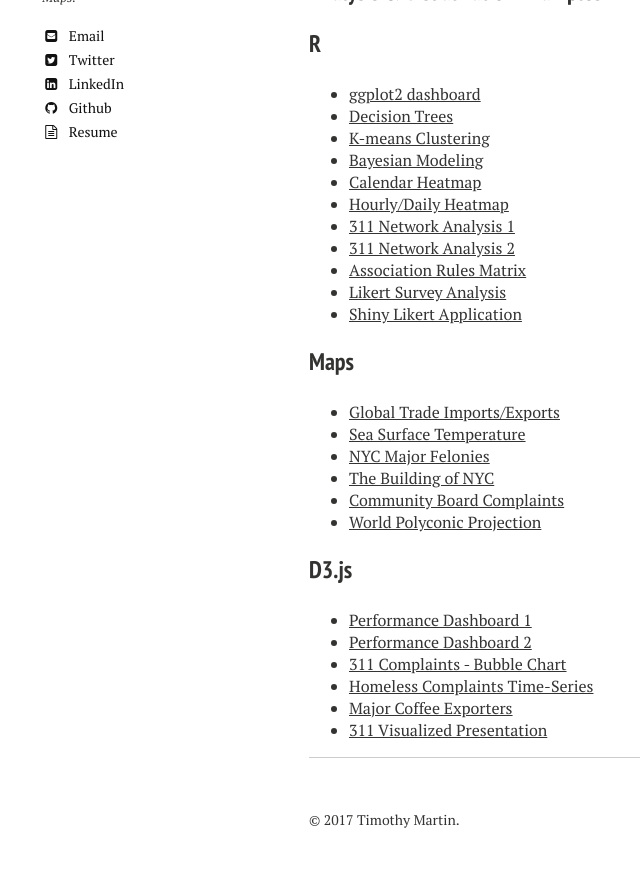
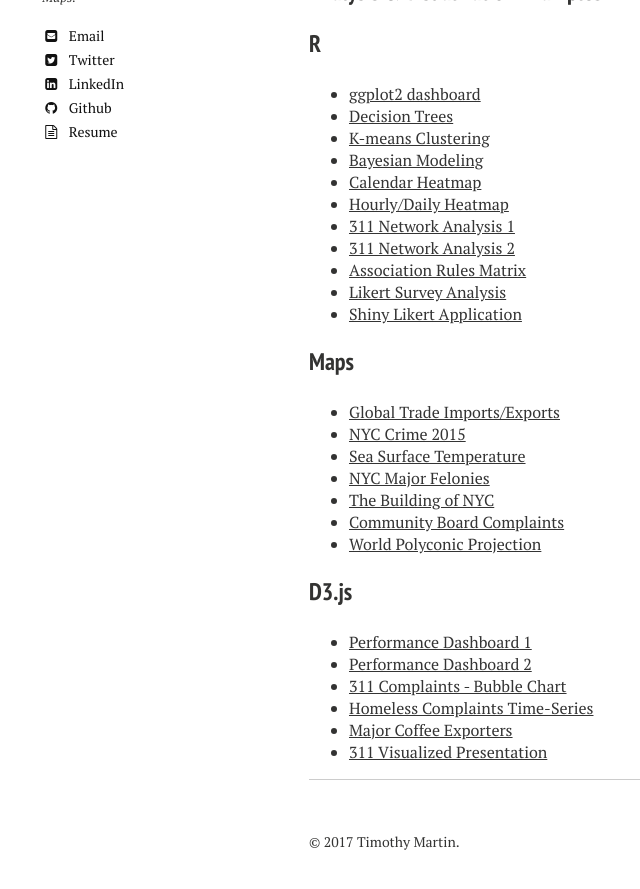
Before and after one commit to timothymartin76/timothymartin76.github.io, a Jekyll site: the page built from index.md, in a window 1280 px wide and 900 px high, scrolled down 655 px. Shown: the top 889 px of the window, without its empty margins (11-651 px from the left). Built offline with Jekyll 4.4.1, drawn with Linux system fonts in a browser that asks for light colours; nearby versions of some CDN libraries.

Commit message:
Update index.md

```diff
--- a/index.md
+++ b/index.md
@@ -31,6 +31,7 @@ Data analytics professional with more than a decade of experience in advanced da
 ### Maps
 
 * <a href="http://timothymartin76.github.io/MAPS/Global_Trade/#Imports" target="_blank">Global Trade Imports/Exports</a>
+* <a href="https://timothymartin76.github.io/Felonies_2016_Map/" target="_blank">NYC Crime 2015</a>
 * <a href="https://timothymartin76.github.io/SST_MAP/SST_2015_Final.pdf" target="_blank">Sea Surface Temperature</a>
 * <a href="https://timothymartin76.github.io/NYC_Felony/" target="_blank">NYC Major Felonies</a>
 * <a href="https://vimeo.com/137822077" target="_blank">The Building of NYC</a>
```
